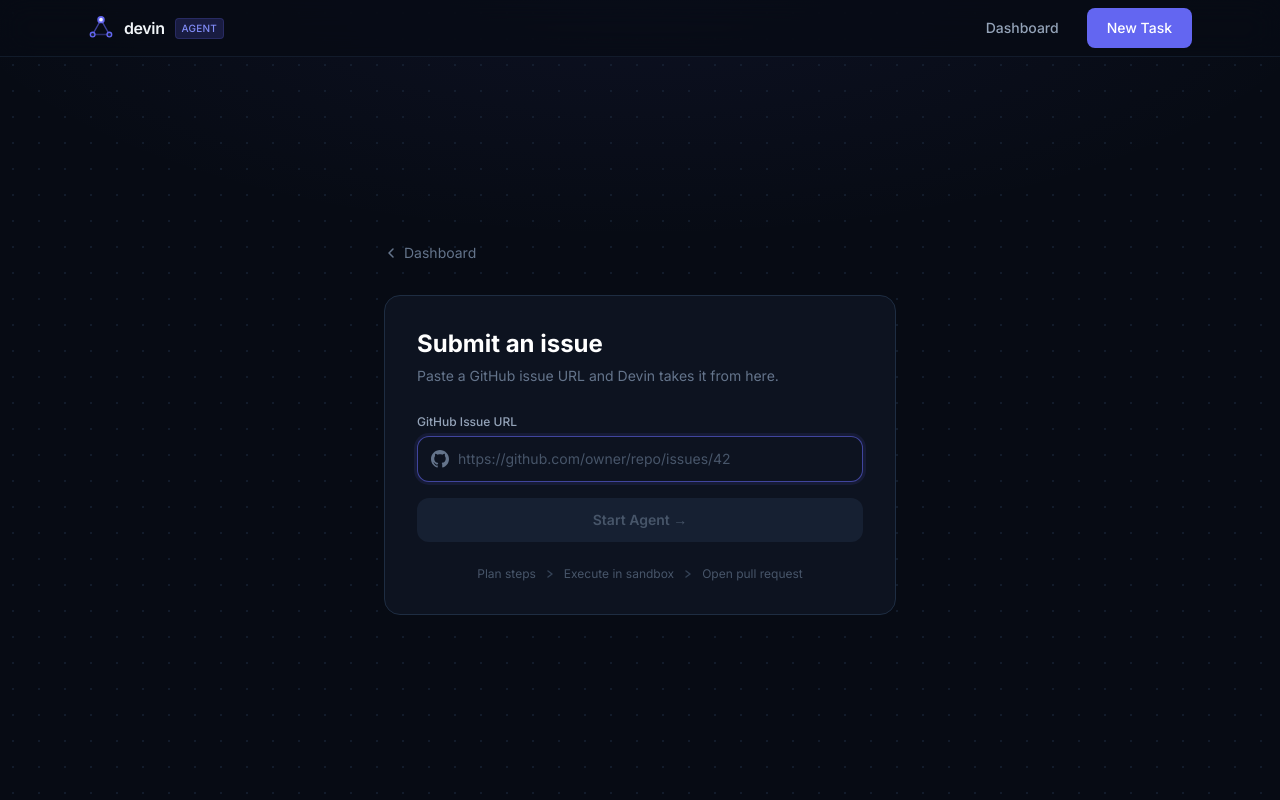
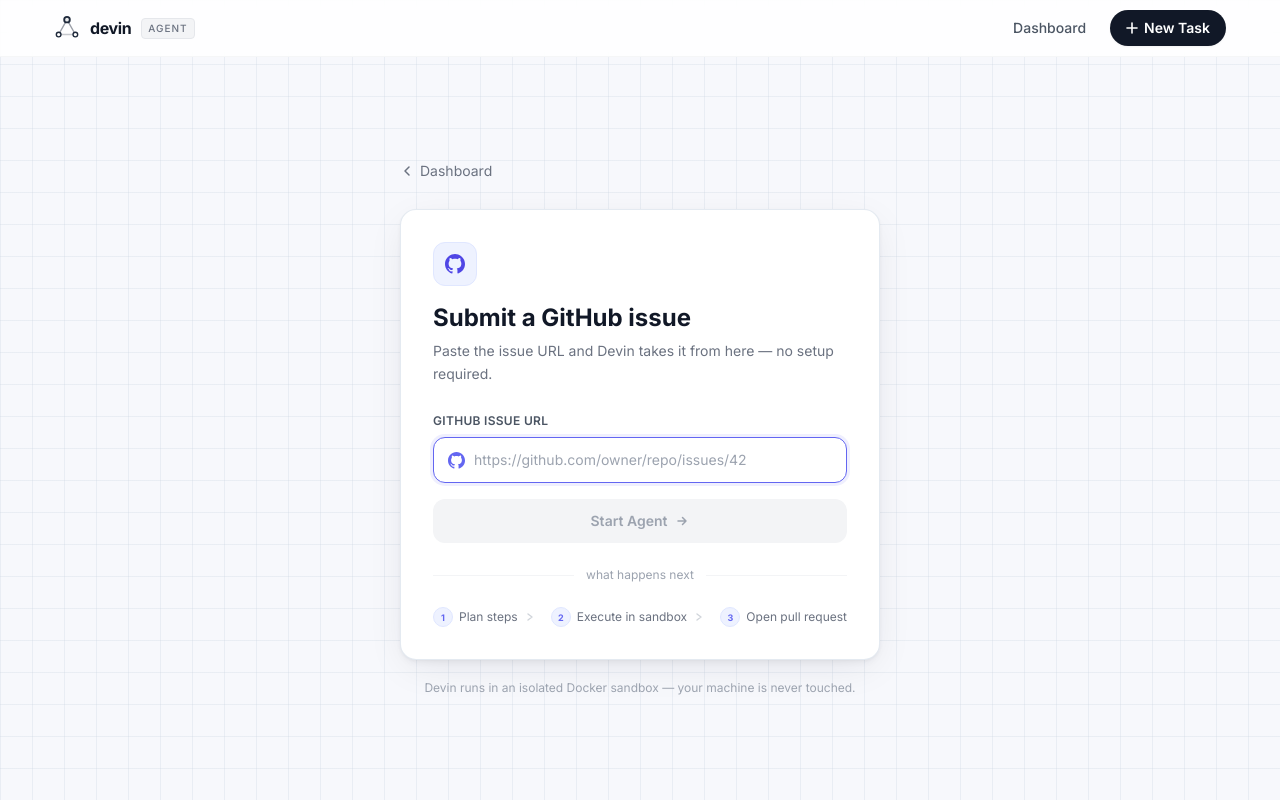
Before and after one commit to Ayushjo/MyOwnDevin, a React (Vite) app in the folder frontend/: page /tasks/new in a window 1280 px wide. Built offline with nearby package versions, Linux system fonts and the light colour scheme; no server answers.

Commit message:
Redesign NewTask page with light theme

```diff
--- a/frontend/src/pages/NewTask.tsx
+++ b/frontend/src/pages/NewTask.tsx
@@ -1,74 +1,105 @@
 import { useState } from 'react'
 import { useNavigate, Link } from 'react-router-dom'
-import Navbar from '../components/Navbar'
 import { createTask } from '../api/client'
 import { addTask } from '../store/taskStore'
 
-function GitHubIcon() {
+/* ─────────────────────────────────────────────────────────────────
+   Light Navbar  (shared design language)
+───────────────────────────────────────────────────────────────── */
+function LightNavbar() {
   return (
-    <svg width="18" height="18" viewBox="0 0 24 24" fill="currentColor" className="text-slate-500">
-      <path d="M12 0C5.37 0 0 5.37 0 12c0 5.3 3.438 9.8 8.205 11.385.6.113.82-.258.82-.577
-        0-.285-.01-1.04-.015-2.04-3.338.724-4.042-1.61-4.042-1.61-.546-1.385-1.335-1.755-1.335-1.755
-        -1.087-.744.084-.729.084-.729 1.205.084 1.838 1.236 1.838 1.236 1.07 1.835 2.809 1.305
-        3.495.998.108-.776.417-1.305.76-1.605-2.665-.3-5.466-1.332-5.466-5.93 0-1.31.465-2.38
-        1.235-3.22-.135-.303-.54-1.523.105-3.176 0 0 1.005-.322 3.3 1.23.96-.267 1.98-.399
-        3-.405 1.02.006 2.04.138 3 .405 2.28-1.552 3.285-1.23 3.285-1.23.645 1.653.24 2.873
-        .12 3.176.765.84 1.23 1.91 1.23 3.22 0 4.61-2.805 5.625-5.475 5.92.42.36.81 1.096.81
-        2.22 0 1.606-.015 2.896-.015 3.286 0 .315.21.69.825.57C20.565 21.795 24 17.295 24
-        12c0-6.63-5.37-12-12-12z" />
-    </svg>
+    <nav className="fixed top-0 left-0 right-0 z-50 bg-white/85 backdrop-blur-md border-b border-gray-100/80">
+      <div className="max-w-[1220px] mx-auto px-6 h-14 flex items-center justify-between">
+        <Link to="/" className="flex items-center gap-2.5">
+          <svg width="26" height="26" viewBox="0 0 28 28" fill="none">
+            <line x1="14" y1="5"  x2="5"  y2="21" stroke="#1e293b" strokeWidth="1.5" strokeLinecap="round" opacity="0.45"/>
+            <line x1="14" y1="5"  x2="23" y2="21" stroke="#1e293b" strokeWidth="1.5" strokeLinecap="round" opacity="0.45"/>
+            <line x1="5"  y1="21" x2="23" y2="21" stroke="#1e293b" strokeWidth="1.5" strokeLinecap="round" opacity="0.25"/>
+            <circle cx="5"  cy="21" r="2.5" fill="white" stroke="#1e293b" strokeWidth="1.5"/>
+            <circle cx="23" cy="21" r="2.5" fill="white" stroke="#1e293b" strokeWidth="1.5"/>
+            <circle cx="14" cy="5"  r="4"   fill="#1e293b"/>
+            <circle cx="14" cy="5"  r="2"   fill="white" opacity="0.9"/>
+          </svg>
+          <span className="text-gray-900 font-bold text-base tracking-tight">devin</span>
+          <span className="text-[10px] font-medium px-1.5 py-0.5 rounded bg-gray-100 text-gray-500
+                           border border-gray-200 uppercase tracking-widest">
+            agent
+          </span>
+        </Link>
+        <div className="flex items-center gap-2">
+          <Link to="/dashboard"
+            className="text-gray-600 hover:text-gray-900 text-sm font-medium px-4 py-2 transition-colors rounded-lg">
+            Dashboard
+          </Link>
+          <Link to="/tasks/new"
+            className="flex items-center gap-1.5 text-sm font-semibold px-4 py-2 rounded-full
+                       bg-gray-900 text-white shadow-sm hover:bg-gray-700 transition-all duration-200">
+            <svg width="12" height="12" viewBox="0 0 12 12" fill="none">
+              <line x1="6" y1="1" x2="6" y2="11" stroke="currentColor" strokeWidth="1.6" strokeLinecap="round"/>
+              <line x1="1" y1="6" x2="11" y2="6" stroke="currentColor" strokeWidth="1.6" strokeLinecap="round"/>
+            </svg>
+            New Task
+          </Link>
+        </div>
+      </div>
+    </nav>
   )
+}
+
+/* ─────────────────────────────────────────────────────────────────
+   Helpers
+───────────────────────────────────────────────────────────────── */
+function parseGitHubUrl(url: string) {
+  const numMatch  = url.match(/\/issues\/(\d+)/)
+  const repoMatch = url.match(/github\.com\/([^/]+\/[^/]+)\/issues/)
+  return {
+    issueNumber: numMatch  ? parseInt(numMatch[1]!) : 0,
+    repoName:    repoMatch ? repoMatch[1]!          : 'unknown',
+  }
 }
 
 function SpinnerIcon() {
   return (
     <svg className="animate-spin w-4 h-4" viewBox="0 0 24 24" fill="none">
-      <circle cx="12" cy="12" r="10" stroke="currentColor" strokeWidth="3" strokeOpacity="0.25" />
-      <path d="M12 2a10 10 0 0 1 10 10" stroke="currentColor" strokeWidth="3" strokeLinecap="round" />
+      <circle cx="12" cy="12" r="10" stroke="currentColor" strokeWidth="3" strokeOpacity="0.25"/>
+      <path d="M12 2a10 10 0 0 1 10 10" stroke="currentColor" strokeWidth="3" strokeLinecap="round"/>
     </svg>
   )
 }
 
-const STEPS_PREVIEW = ['Plan steps', 'Execute in sandbox', 'Open pull request']
+const FLOW_STEPS = [
+  { label: 'Plan steps',          icon: 'M3 6h18M3 12h18M3 18h18' },
+  { label: 'Execute in sandbox',  icon: 'M5 3l14 9-14 9V3z' },
+  { label: 'Open pull request',   icon: 'M6 3v12M6 15a3 3 0 1 0 0 6 3 3 0 0 0 0-6zM6 3a3 3 0 1 0 0-6 3 3 0 0 0 0 6zm12 0a3 3 0 1 0 0-6 3 3 0 0 0 0 6zm0 0v6a6 6 0 0 1-6 6H9' },
+]
 
-/** Extract issue number + owner/repo from a GitHub issue URL. */
-function parseGitHubUrl(url: string) {
-  const numMatch  = url.match(/\/issues\/(\d+)/)
-  const repoMatch = url.match(/github\.com\/([^/]+\/[^/]+)\/issues/)
-  return {
-    issueNumber: numMatch  ? parseInt(numMatch[1]!)  : 0,
-    repoName:    repoMatch ? repoMatch[1]!           : 'unknown',
-  }
-}
-
+/* ─────────────────────────────────────────────────────────────────
+   Main page
+───────────────────────────────────────────────────────────────── */
 export default function NewTask() {
   const [url,     setUrl]     = useState('')
   const [error,   setError]   = useState('')
   const [loading, setLoading] = useState(false)
+  const [focused, setFocused] = useState(false)
   const navigate = useNavigate()
 
   const isValidUrl = /github\.com\/.+\/.+\/issues\/\d+/.test(url)
 
   async function handleSubmit(e: React.FormEvent) {
     e.preventDefault()
-
     if (!isValidUrl) {
-      setError('Please enter a valid GitHub issue URL, e.g. https://github.com/owner/repo/issues/42')
+      setError('Please enter a valid GitHub issue URL — e.g. https://github.com/owner/repo/issues/42')
       return
     }
-
     setLoading(true)
     setError('')
-
     try {
       const { taskId } = await createTask(url)
       const { issueNumber, repoName } = parseGitHubUrl(url)
-
-      // Persist to localStorage so Dashboard can list it without a backend list endpoint.
       addTask({
         id:          taskId,
         issueUrl:    url,
-        issueTitle:  `Issue #${issueNumber}`,   // placeholder — updated by useTaskStream once checkpoint exists
+        issueTitle:  `Issue #${issueNumber}`,
         issueNumber,
         repoName,
         branchName:  `devin/task-${taskId}`,
@@ -76,7 +107,6 @@
         steps:       [],
         createdAt:   new Date().toISOString(),
       })
-
       navigate(`/tasks/${taskId}`)
     } catch {
       setError('Failed to create task. Is the backend running on port 3500?')
@@ -85,73 +115,194 @@
   }
 
   return (
-    <div className="min-h-screen dot-grid flex flex-col">
-      <Navbar />
+    <div
+      className="min-h-screen font-sans antialiased"
+      style={{
+        background: '#F7F8FC',
+        backgroundImage:
+          'linear-gradient(rgba(203,213,225,0.3) 1px,transparent 1px),' +
+          'linear-gradient(90deg,rgba(203,213,225,0.3) 1px,transparent 1px)',
+        backgroundSize: '32px 32px',
+      }}
+    >
+      <LightNavbar />
 
-      <main className="flex-1 flex items-center justify-center px-6 pt-14">
-        <div className="w-full max-w-lg">
+      <main className="min-h-screen flex items-center justify-center px-6 pt-14">
+        <div className="w-full max-w-[480px]">
 
           {/* Back link */}
-          <Link to="/dashboard"
-            className="inline-flex items-center gap-1.5 text-slate-500 hover:text-slate-300 text-sm mb-8 transition-colors">
-            <svg width="14" height="14" viewBox="0 0 14 14" fill="none">
+          <Link
+            to="/dashboard"
+            className="inline-flex items-center gap-1.5 text-gray-500 hover:text-gray-800
+                       text-sm mb-7 transition-colors group"
+          >
+            <svg width="14" height="14" viewBox="0 0 14 14" fill="none"
+              className="transition-transform group-hover:-translate-x-0.5">
               <path d="M9 3L5 7L9 11" stroke="currentColor" strokeWidth="1.5"
-                strokeLinecap="round" strokeLinejoin="round" />
+                strokeLinecap="round" strokeLinejoin="round"/>
             </svg>
             Dashboard
           </Link>
 
           {/* Card */}
-          <div className="bg-surface border border-subtle rounded-2xl p-8">
-            <h1 className="text-2xl font-bold text-white mb-1.5">Submit an issue</h1>
-            <p className="text-slate-500 text-sm mb-7">
-              Paste a GitHub issue URL and Devin takes it from here.
-            </p>
+          <div
+            className="bg-white rounded-2xl p-8"
+            style={{
+              boxShadow:
+                '0 4px 6px -1px rgba(0,0,0,0.04),' +
+                '0 10px 40px -8px rgba(15,23,42,0.10),' +
+                '0 1px 3px rgba(0,0,0,0.03)',
+              border: '1px solid rgba(226,232,240,0.9)',
+            }}
+          >
+            {/* Header */}
+            <div className="mb-7">
+              {/* Icon badge */}
+              <div className="w-11 h-11 rounded-xl bg-indigo-50 border border-indigo-100 flex items-center justify-center mb-4">
+                <svg width="20" height="20" viewBox="0 0 24 24" fill="currentColor" className="text-indigo-600">
+                  <path d="M12 0C5.37 0 0 5.37 0 12c0 5.3 3.438 9.8 8.205 11.385.6.113.82-.258.82-.577
+                    0-.285-.01-1.04-.015-2.04-3.338.724-4.042-1.61-4.042-1.61-.546-1.385-1.335-1.755-1.335-1.755
+                    -1.087-.744.084-.729.084-.729 1.205.084 1.838 1.236 1.838 1.236 1.07 1.835 2.809 1.305
+                    3.495.998.108-.776.417-1.305.76-1.605-2.665-.3-5.466-1.332-5.466-5.93 0-1.31.465-2.38
+                    1.235-3.22-.135-.303-.54-1.523.105-3.176 0 0 1.005-.322 3.3 1.23.96-.267 1.98-.399
+                    3-.405 1.02.006 2.04.138 3 .405 2.28-1.552 3.285-1.23 3.285-1.23.645 1.653.24 2.873
+                    .12 3.176.765.84 1.23 1.91 1.23 3.22 0 4.61-2.805 5.625-5.475 5.92.42.36.81 1.096.81
+                    2.22 0 1.606-.015 2.896-.015 3.286 0 .315.21.69.825.57C20.565 21.795 24 17.295 24
+                    12c0-6.63-5.37-12-12-12z"/>
+                </svg>
+              </div>
+              <h1 className="text-gray-900 font-bold text-2xl mb-1.5">Submit a GitHub issue</h1>
+              <p className="text-gray-500 text-sm leading-relaxed">
+                Paste the issue URL and Devin takes it from here — no setup required.
+              </p>
+            </div>
 
+            {/* Form */}
             <form onSubmit={handleSubmit} className="space-y-4">
               <div>
-                <label className="block text-xs font-medium text-slate-400 mb-1.5">
+                <label className="block text-xs font-semibold text-gray-600 mb-2 uppercase tracking-wide">
                   GitHub Issue URL
                 </label>
-                <div className="relative">
-                  <span className="absolute left-3.5 top-1/2 -translate-y-1/2 pointer-events-none">
-                    <GitHubIcon />
+
+                {/* Input wrapper */}
+                <div
+                  className="relative flex items-center bg-white rounded-xl border transition-all duration-200"
+                  style={{
+                    borderColor: error
+                      ? '#FCA5A5'
+                      : focused
+                        ? '#6366F1'
+                        : '#E2E8F0',
+                    boxShadow: error
+                      ? '0 0 0 3px rgba(239,68,68,0.08)'
+                      : focused
+                        ? '0 0 0 3px rgba(99,102,241,0.10)'
+                        : 'none',
+                  }}
+                >
+                  {/* GitHub mark */}
+                  <span className="absolute left-3.5 pointer-events-none">
+                    <svg width="17" height="17" viewBox="0 0 24 24" fill="currentColor"
+                      className={`transition-colors ${focused ? 'text-indigo-500' : 'text-gray-400'}`}>
+                      <path d="M12 0C5.37 0 0 5.37 0 12c0 5.3 3.438 9.8 8.205 11.385.6.113.82-.258.82-.577
+                        0-.285-.01-1.04-.015-2.04-3.338.724-4.042-1.61-4.042-1.61-.546-1.385-1.335-1.755-1.335-1.755
+                        -1.087-.744.084-.729.084-.729 1.205.084 1.838 1.236 1.838 1.236 1.07 1.835 2.809 1.305
+                        3.495.998.108-.776.417-1.305.76-1.605-2.665-.3-5.466-1.332-5.466-5.93 0-1.31.465-2.38
+                        1.235-3.22-.135-.303-.54-1.523.105-3.176 0 0 1.005-.322 3.3 1.23.96-.267 1.98-.399
+                        3-.405 1.02.006 2.04.138 3 .405 2.28-1.552 3.285-1.23 3.285-1.23.645 1.653.24 2.873
+                        .12 3.176.765.84 1.23 1.91 1.23 3.22 0 4.61-2.805 5.625-5.475 5.92.42.36.81 1.096.81
+                        2.22 0 1.606-.015 2.896-.015 3.286 0 .315.21.69.825.57C20.565 21.795 24 17.295 24
+                        12c0-6.63-5.37-12-12-12z"/>
+                    </svg>
                   </span>
+
                   <input
                     type="url"
                     value={url}
                     onChange={e => { setUrl(e.target.value); setError('') }}
+                    onFocus={() => setFocused(true)}
+                    onBlur={() => setFocused(false)}
                     placeholder="https://github.com/owner/repo/issues/42"
-                    className="input-field pl-10 pr-4 py-3 text-sm"
+                    className="w-full pl-10 pr-4 py-3 bg-transparent text-gray-800 text-sm
+                               placeholder-gray-400 outline-none rounded-xl"
                     autoFocus
                     disabled={loading}
                   />
+
+                  {/* Valid URL checkmark */}
+                  {isValidUrl && !error && (
+                    <span className="absolute right-3.5">
+                      <svg width="16" height="16" viewBox="0 0 16 16" fill="none" className="text-green-500">
+                        <circle cx="8" cy="8" r="7" fill="currentColor" opacity="0.15"/>
+                        <path d="M5 8L7 10L11 6" stroke="currentColor" strokeWidth="1.5"
+                          strokeLinecap="round" strokeLinejoin="round"/>
+                      </svg>
+                    </span>
+                  )}
                 </div>
-                {error && <p className="text-danger text-xs mt-1.5">{error}</p>}
+
+                {/* Error message */}
+                {error && (
+                  <p className="flex items-center gap-1.5 text-red-500 text-xs mt-2">
+                    <svg width="12" height="12" viewBox="0 0 12 12" fill="none">
+                      <circle cx="6" cy="6" r="5.5" stroke="currentColor" strokeWidth="1.1"/>
+                      <line x1="6" y1="3.5" x2="6" y2="6.5" stroke="currentColor"
+                        strokeWidth="1.2" strokeLinecap="round"/>
+                      <circle cx="6" cy="8.5" r="0.6" fill="currentColor"/>
+                    </svg>
+                    {error}
+                  </p>
+                )}
               </div>
 
+              {/* Submit button */}
               <button
                 type="submit"
                 disabled={!url || loading}
                 className={`w-full py-3 rounded-xl font-semibold text-sm transition-all duration-200
                   flex items-center justify-center gap-2
                   ${url && !loading
-                    ? 'bg-primary text-white hover:bg-primary-light hover:shadow-[0_0_24px_rgba(99,102,241,0.4)] hover:-translate-y-0.5'
-                    : 'bg-elevated text-slate-600 cursor-not-allowed'}`}
+                    ? 'bg-indigo-600 hover:bg-indigo-700 text-white shadow-sm hover:shadow-indigo-200 hover:shadow-md hover:-translate-y-0.5'
+                    : 'bg-gray-100 text-gray-400 cursor-not-allowed'
+                  }`}
               >
-                {loading ? <><SpinnerIcon /> Starting agent...</> : 'Start Agent →'}
+                {loading ? (
+                  <><SpinnerIcon /><span>Starting agent…</span></>
+                ) : (
+                  <>
+                    Start Agent
+                    <svg width="14" height="14" viewBox="0 0 14 14" fill="none">
+                      <path d="M3 7h8M7.5 3.5L11 7l-3.5 3.5" stroke="currentColor"
+                        strokeWidth="1.5" strokeLinecap="round" strokeLinejoin="round"/>
+                    </svg>
+                  </>
+                )}
               </button>
             </form>
 
-            {/* Mini flow preview */}
-            <div className="flex items-center justify-center gap-2 mt-6">
-              {STEPS_PREVIEW.map((s, i) => (
-                <div key={s} className="flex items-center gap-2">
-                  <span className="text-slate-600 text-xs">{s}</span>
-                  {i < STEPS_PREVIEW.length - 1 && (
-                    <svg width="12" height="12" viewBox="0 0 12 12" fill="none" className="text-slate-700">
-                      <path d="M4 3L8 6L4 9" stroke="currentColor" strokeWidth="1.5"
-                        strokeLinecap="round" strokeLinejoin="round" />
+            {/* Divider */}
+            <div className="flex items-center gap-3 my-6">
+              <div className="flex-1 h-px bg-gray-100" />
+              <span className="text-gray-400 text-xs">what happens next</span>
+              <div className="flex-1 h-px bg-gray-100" />
+            </div>
+
+            {/* Flow preview */}
+            <div className="flex items-center justify-between gap-1">
+              {['Plan steps', 'Execute in sandbox', 'Open pull request'].map((step, i, arr) => (
+                <div key={step} className="flex items-center gap-1 min-w-0">
+                  <div className="flex items-center gap-1.5 min-w-0">
+                    <span className="w-5 h-5 rounded-full bg-indigo-50 border border-indigo-100
+                                     flex items-center justify-center shrink-0">
+                      <span className="text-[9px] font-bold text-indigo-500">{i + 1}</span>
+                    </span>
+                    <span className="text-gray-500 text-xs truncate">{step}</span>
+                  </div>
+                  {i < arr.length - 1 && (
+                    <svg width="12" height="12" viewBox="0 0 12 12" fill="none"
+                      className="text-gray-300 shrink-0 mx-0.5">
+                      <path d="M4 3L8 6L4 9" stroke="currentColor" strokeWidth="1.4"
+                        strokeLinecap="round" strokeLinejoin="round"/>
                     </svg>
                   )}
                 </div>
@@ -159,6 +310,11 @@
             </div>
           </div>
 
+          {/* Footer note */}
+          <p className="text-center text-gray-400 text-xs mt-5">
+            Devin runs in an isolated Docker sandbox — your machine is never touched.
+          </p>
+
         </div>
       </main>
     </div>
```
